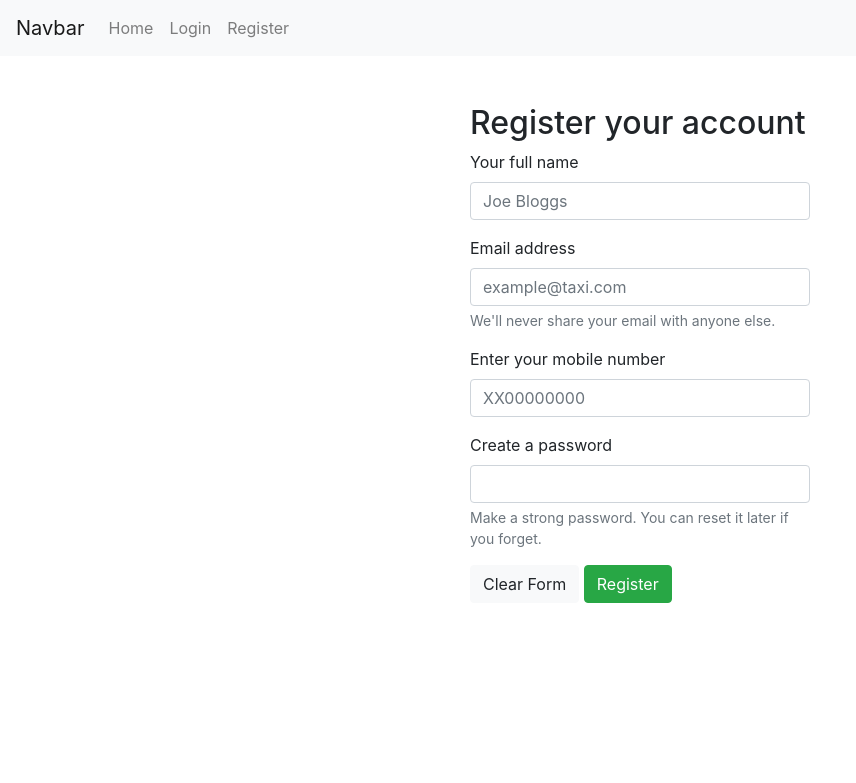
After one commit to timrslater/taxi-cert-iv, a PHP site: page /register.php in a window 1280 px wide. The commit adds this page. Shown: the top 783 px of the page, without its empty margins (0-856 px from the left). Run offline with PHP 8.4, Linux system fonts and the light colour scheme; data that the repository does not hold is empty; some libraries are stand-ins or nearby versions.

Commit message:
added registration page with validation and working connection to database for customer

```diff
--- /dev/null
+++ b/includes/head.php
@@ -0,0 +1,9 @@
+<head>
+    <title><?php echo $page_title; ?></title>
+    <meta name="viewport"
+    content="width=device-width,initial-scale=1">
+    <link rel="stylesheet" href="node_modules/bootstrap/dist/css/bootstrap.min.css">
+    <script src="node_modules/jquery/dist/jquery.min.js"></script>
+    <script src="node_modules/popper.js/dist/umd/popper.min.js"></script>
+    <script src="node_modules/bootstrap/dist/js/bootstrap.min.js"></script>
+</head>
--- /dev/null
+++ b/includes/navigation.php
@@ -0,0 +1,24 @@
+<?php
+//create array of navigation items
+$nav_array = array(
+    'Home' => 'index.php',
+    'Login' => 'login.php',
+    'Register' => 'register.php'
+    );
+?>
+
+<nav class="navbar navbar-expand-lg navbar-light bg-light">
+  <a class="navbar-brand" href="#">Navbar</a>
+  <button class="navbar-toggler" type="button" data-toggle="collapse" data-target="#navbarNav" aria-controls="navbarNav" aria-expanded="false" aria-label="Toggle navigation">
+    <span class="navbar-toggler-icon"></span>
+  </button>
+  <div class="collapse navbar-collapse" id="navbarNav">
+      <div class="nav navbar-nav">
+          <?php
+          foreach($nav_array as $nav_item => $nav_link){
+            echo "<a href=\"$nav_link\" class=\"nav-link\">$nav_item</a>";
+          }
+          ?>
+      </div>
+  </div>
+</nav>
--- /dev/null
+++ b/register.php
@@ -0,0 +1,136 @@
+<?php
+include('includes/database.php');
+$page_title = "Register New User";
+
+//PROCESS REGISTRATION FORM
+$request_type= $_SERVER['REQUEST_METHOD'];
+//This variable will return value of get (if page loaded normally) or post (if loaded via form)
+if($request_type== 'POST'){
+    //array to store errors
+    $errors = array();
+    $customer_name= $_POST['customer_name'];
+    if( strlen( $customer_name) !== strlen( trim($customer_name))){
+        $errors['customer_name'] = 'cannot contain leading or trailing spaces';
+    }
+    //echo "customer_name=$customer_name";
+    $customer_email = $_POST['customer_email'];
+    if(filter_var($customer_email, FILTER_VALIDATE_EMAIL) ==false){
+        $errors['customer_email'] = 'please enter a valid email address';
+    }
+    //echo "customer_email=$customer_email";
+    $customer_mobile = $_POST['customer_mobile'];
+    //echo "customer_mobile=$customer_mobile";
+    $password = $_POST['password'];
+    if(strlen($password) < 6){
+        $errors['password'] = 'your password should be at least 6 characters long';
+    }
+    //echo "password=$password";
+
+    //check if there are errors
+    if(count($errors) == 0){
+        $query = 'INSERT INTO customer
+        (customer_name,customer_email,customer_mobile,password)
+        VALUES
+        (?,?,?,?)';
+        $hash = password_hash($password,PASSWORD_DEFAULT);
+
+        $statement = $connection -> prepare( $query );
+        $statement -> bind_param('ssss',$customer_name, $customer_email, $customer_mobile, $hash);
+        if($statement -> execute()){
+            //success
+            //redirect to booking page
+        }
+        else{
+            $errors['registration'] = 'Oops something went wrong!';
+        }
+    }
+}
+
+?>
+<html>
+    <?php include('includes/head.php')?>
+    <body>
+        <?php include('includes/navigation.php')?>
+        <div class="container">
+            <form id="register-form" method="post" action="register.php" class="col-lg-4 offset-lg-4 mt-5">
+                <h2>Register your account</h2>
+                <?php
+                if($errors['customer_name']){
+                    $message = $errors['customer_name'];
+                    $customer_name_class = 'is-invalid';
+                }
+                $class = ($customer_name_class) ? $customer_name_class : '';
+                ?>
+                <div class="form-group">
+                    <label for="InputName">Your full name</label>
+                    <input type="text"
+                    id="InputName"
+                    class="form-control <?php echo $class;?>"
+                    name="customer_name"
+                    placeholder="Joe Bloggs"
+                    required
+                    value="<?php echo $customer_name; ?>">
+                    <div class="invalid-feedback">
+                        <?php echo $message; ?>
+                    </div>
+                </div>
+                <?php
+                if($errors['customer_email']){
+                    $message = $errors['customer_email'];
+                    $customer_email_class = 'is-invalid';
+                }
+                $class = ($customer_email_class) ? $customer_email_class : '';
+                ?>
+                <div class="form-group">
+                    <label for="InputEmail">Email address</label>
+                    <input type="email"
+                    id="InputEmail"
+                    class="form-control <?php echo $class;?>"
+                    name="customer_email"
+                    placeholder="example@taxi.com"
+                    aria-describedby="emailHelp"
+                    required
+                    value="<?php echo $customer_email; ?>">
+                    <small id="emailHelp" class="form-text text-muted">We'll never share your email with anyone else.</small>
+                    <div class="invalid-feedback">
+                        <?php echo $message; ?>
+                    </div>
+                </div>
+                <div class="form-group">
+                    <label for="InputMobile">Enter your mobile number</label>
+                    <input type="text"
+                    id="InputMobile"
+                    class="form-control"
+                    name="customer_mobile"
+                    placeholder="XX00000000"
+                    required
+                    value="<?php echo $customer_mobile; ?>">
+                </div>
+                <?php
+                if($errors['password']){
+                    $message = $errors['password'];
+                    $password_class = 'is-invalid';
+                }
+                $class = ($password_class) ? $password_class : '';
+                ?>
+                <div class="form-group">
+                    <label for="InputPassword">Create a password</label>
+                    <input type="password"
+                    id="InputPassword"
+                    class="form-control <?php echo $class;?>"
+                    name="password"
+                    aria-describedby="passwordHelp"
+                    required>
+                    <small id="passwordHelp" class="form-text text-muted">Make a strong password. You can reset it later if you forget.</small>
+                    <div class="invalid-feedback">
+                        <?php echo $message; ?>
+                    </div>
+                </div>
+                <div class="buttons-row">
+                    <button type="reest" class="btn btn-light">Clear Form</button>
+                    <button type="submit" class="btn btn-success">Register</button>
+                </div>
+            </form>
+        </div>
+    </body>
+</html>
```
Also changed, not shown: index.php (+10 -0 lines), README.md.
